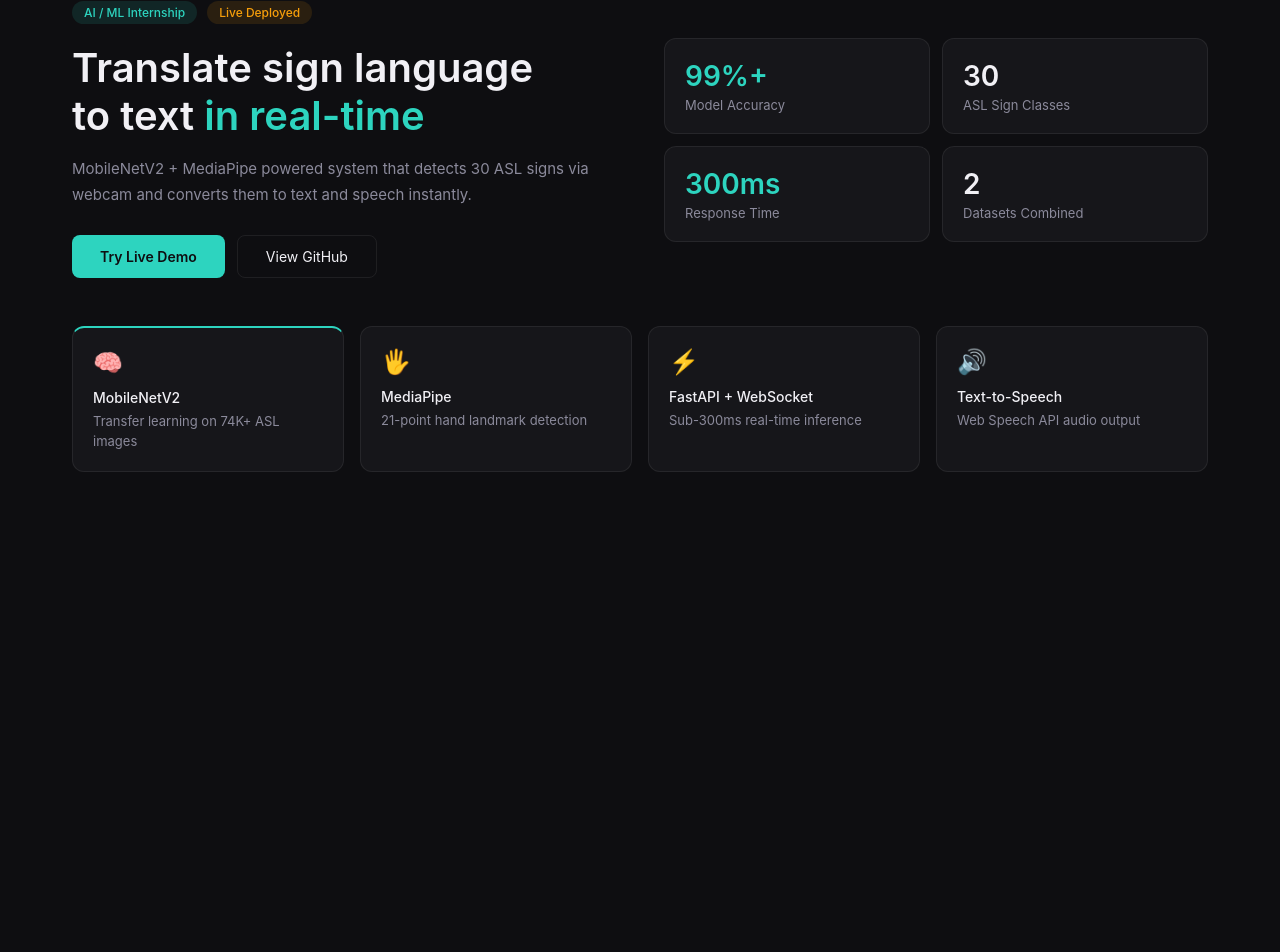
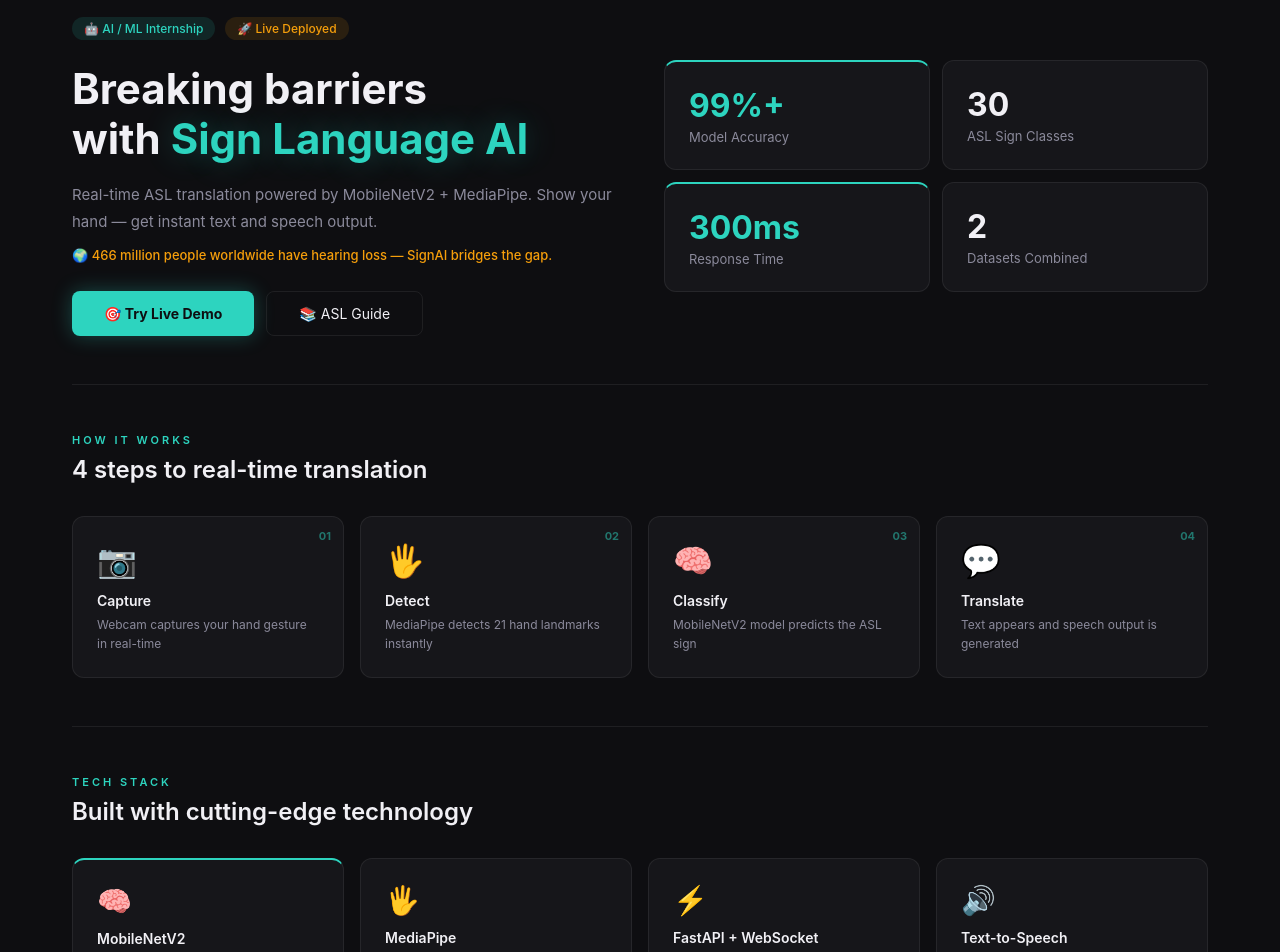
Before and after one commit to zannat23/sign-language-translator, a React (Create React App) app in the folder frontend/: page / in a window 1280 px wide. Shown: the part 107-1059 px from the top of the page. Before the commit the page ends 800 px from the top, so only its background shows below. Built offline with nearby package versions, Linux system fonts and the light colour scheme.

Commit message:
Redesign home page - animations and sections

```diff
--- a/frontend/src/pages/Home.js
+++ b/frontend/src/pages/Home.js
@@ -1,76 +1,130 @@
-import React from 'react';
+import React, { useState, useEffect, useRef } from 'react';
 import { useNavigate } from 'react-router-dom';
+
+function useCountUp(target, duration = 2000) {
+  const [count, setCount] = useState(0);
+  const ref = useRef(null);
+  useEffect(() => {
+    const observer = new IntersectionObserver(([entry]) => {
+      if (entry.isIntersecting) {
+        let start = 0;
+        const increment = target / (duration / 16);
+        const timer = setInterval(() => {
+          start += increment;
+          if (start >= target) { setCount(target); clearInterval(timer); }
+          else setCount(Math.floor(start));
+        }, 16);
+        observer.disconnect();
+      }
+    });
+    if (ref.current) observer.observe(ref.current);
+    return () => observer.disconnect();
+  }, [target, duration]);
+  return [count, ref];
+}
 
 function Home() {
   const navigate = useNavigate();
+  const [hoveredFeature, setHoveredFeature] = useState(null);
+  const [hoveredStep, setHoveredStep] = useState(null);
+  const [acc, accRef] = useCountUp(99);
+  const [classes, classRef] = useCountUp(30);
+  const [ms, msRef] = useCountUp(300);
+  const [datasets, datasetsRef] = useCountUp(2);
 
-  const stats = [
-    { val: '99%+', label: 'Model Accuracy', accent: true },
-    { val: '30', label: 'ASL Sign Classes', accent: false },
-    { val: '300ms', label: 'Response Time', accent: true },
-    { val: '2', label: 'Datasets Combined', accent: false },
+  const steps = [
+    { icon: '📷', title: 'Capture', desc: 'Webcam captures your hand gesture in real-time' },
+    { icon: '🖐️', title: 'Detect', desc: 'MediaPipe detects 21 hand landmarks instantly' },
+    { icon: '🧠', title: 'Classify', desc: 'MobileNetV2 model predicts the ASL sign' },
+    { icon: '💬', title: 'Translate', desc: 'Text appears and speech output is generated' },
   ];
 
   const features = [
-    { icon: '🧠', title: 'MobileNetV2', desc: 'Transfer learning on 74K+ ASL images' },
-    { icon: '🖐️', title: 'MediaPipe', desc: '21-point hand landmark detection' },
-    { icon: '⚡', title: 'FastAPI + WebSocket', desc: 'Sub-300ms real-time inference' },
-    { icon: '🔊', title: 'Text-to-Speech', desc: 'Web Speech API audio output' },
+    { icon: '🧠', title: 'MobileNetV2', desc: 'Transfer learning on 74K+ ASL images — 99%+ accuracy' },
+    { icon: '🖐️', title: 'MediaPipe', desc: '21-point hand landmark detection in real-time' },
+    { icon: '⚡', title: 'FastAPI + WebSocket', desc: 'Persistent connection — sub-300ms inference' },
+    { icon: '🔊', title: 'Text-to-Speech', desc: 'Web Speech API — instant audio output' },
   ];
 
-  const cardStyle = (i) => ({
-    background: 'var(--bg2)',
-    border: '1px solid var(--border)',
-    borderRadius: '12px',
-    padding: '20px',
-    borderTop: i === 0 ? '2px solid var(--accent)' : '1px solid var(--border)',
-  });
+  return (
+    <div style={{ maxWidth: '1200px', margin: '0 auto', padding: '0 32px' }}>
 
-  return (
-    <div style={{ padding: '48px 32px', maxWidth: '1200px', margin: '0 auto' }}>
-
-      <div style={{ display: 'grid', gridTemplateColumns: '1fr 1fr', gap: '48px', alignItems: 'center', marginBottom: '48px' }}>
+      {/* Hero Section */}
+      <div style={{
+        display: 'grid', gridTemplateColumns: '1fr 1fr',
+        gap: '48px', alignItems: 'center',
+        padding: '64px 0 48px',
+        borderBottom: '1px solid var(--border)'
+      }}>
         <div>
-          <div style={{ display: 'flex', gap: '10px', marginBottom: '20px' }}>
+          <div style={{ display: 'flex', gap: '10px', marginBottom: '24px' }}>
             <span style={{ fontSize: '12px', padding: '4px 12px', borderRadius: '20px', background: 'rgba(45,212,191,0.12)', color: 'var(--accent)', fontWeight: '500' }}>
-              AI / ML Internship
+              🤖 AI / ML Internship
             </span>
             <span style={{ fontSize: '12px', padding: '4px 12px', borderRadius: '20px', background: 'rgba(245,158,11,0.12)', color: 'var(--accent2)', fontWeight: '500' }}>
-              Live Deployed
+              🚀 Live Deployed
             </span>
           </div>
 
-          <h1 style={{ fontSize: '40px', fontWeight: '600', lineHeight: '1.2', marginBottom: '16px' }}>
-            Translate sign language
-            <br />
-            to text <span style={{ color: 'var(--accent)' }}>in real-time</span>
+          <h1 style={{ fontSize: '42px', fontWeight: '700', lineHeight: '1.2', marginBottom: '16px' }}>
+            Breaking barriers<br />
+            with <span style={{
+              color: 'var(--accent)',
+              textShadow: '0 0 30px rgba(45,212,191,0.3)'
+            }}>Sign Language AI</span>
           </h1>
 
-          <p style={{ fontSize: '15px', color: 'var(--text2)', lineHeight: '1.7', marginBottom: '28px' }}>
-            MobileNetV2 + MediaPipe powered system that detects 30 ASL signs via webcam and converts them to text and speech instantly.
+          <p style={{ fontSize: '15px', color: 'var(--text2)', lineHeight: '1.8', marginBottom: '12px' }}>
+            Real-time ASL translation powered by MobileNetV2 + MediaPipe. Show your hand — get instant text and speech output.
+          </p>
+
+          <p style={{ fontSize: '13px', color: 'var(--accent2)', marginBottom: '28px', fontWeight: '500' }}>
+            🌍 466 million people worldwide have hearing loss — SignAI bridges the gap.
           </p>
 
           <div style={{ display: 'flex', gap: '12px' }}>
             <button
               onClick={() => navigate('/detect')}
-              style={{ background: 'var(--accent)', color: 'var(--bg1)', border: 'none', padding: '12px 28px', borderRadius: '8px', fontSize: '14px', fontWeight: '600' }}
+              style={{
+                background: 'var(--accent)', color: 'var(--bg1)',
+                border: 'none', padding: '13px 32px',
+                borderRadius: '8px', fontSize: '14px', fontWeight: '700',
+                cursor: 'pointer', boxShadow: '0 0 20px rgba(45,212,191,0.3)',
+                transition: 'all 0.2s'
+              }}
             >
-              Try Live Demo
+              🎯 Try Live Demo
             </button>
             <button
-              onClick={() => window.open('https://github.com/zannat23/sign-language-translator', '_blank')}
-              style={{ background: 'transparent', color: 'var(--text1)', border: '1px solid var(--border)', padding: '12px 28px', borderRadius: '8px', fontSize: '14px' }}
+              onClick={() => navigate('/guide')}
+              style={{
+                background: 'transparent', color: 'var(--text1)',
+                border: '1px solid var(--border)', padding: '13px 32px',
+                borderRadius: '8px', fontSize: '14px', cursor: 'pointer',
+                transition: 'all 0.2s'
+              }}
             >
-              View GitHub
+              📚 ASL Guide
             </button>
           </div>
         </div>
 
+        {/* Stats */}
         <div style={{ display: 'grid', gridTemplateColumns: '1fr 1fr', gap: '12px' }}>
-          {stats.map((s, i) => (
-            <div key={i} style={{ background: 'var(--bg2)', border: '1px solid var(--border)', borderRadius: '12px', padding: '20px' }}>
-              <div style={{ fontSize: '28px', fontWeight: '600', color: s.accent ? 'var(--accent)' : 'var(--text1)' }}>
-                {s.val}
+          {[
+            { val: acc, suffix: '%+', label: 'Model Accuracy', ref: accRef, accent: true },
+            { val: classes, suffix: '', label: 'ASL Sign Classes', ref: classRef, accent: false },
+            { val: ms, suffix: 'ms', label: 'Response Time', ref: msRef, accent: true },
+            { val: datasets, suffix: '', label: 'Datasets Combined', ref: datasetsRef, accent: false },
+          ].map((s, i) => (
+            <div key={i} ref={s.ref} style={{
+              background: 'var(--bg2)', border: '1px solid var(--border)',
+              borderRadius: '12px', padding: '24px',
+              borderTop: s.accent ? '2px solid var(--accent)' : '1px solid var(--border)',
+              transition: 'transform 0.2s',
+            }}>
+              <div style={{ fontSize: '32px', fontWeight: '700', color: s.accent ? 'var(--accent)' : 'var(--text1)' }}>
+                {s.val}{s.suffix}
               </div>
               <div style={{ fontSize: '13px', color: 'var(--text2)', marginTop: '4px' }}>
                 {s.label}
@@ -80,20 +134,102 @@ function Home() {
         </div>
       </div>
 
-      <div style={{ display: 'grid', gridTemplateColumns: 'repeat(4, 1fr)', gap: '16px' }}>
-        {features.map((f, i) => (
-          <div key={i} style={cardStyle(i)}>
-            <div style={{ fontSize: '24px', marginBottom: '12px' }}>
-              {f.icon}
+      {/* How it Works */}
+      <div style={{ padding: '48px 0', borderBottom: '1px solid var(--border)' }}>
+        <div style={{ fontSize: '11px', color: 'var(--accent)', letterSpacing: '3px', fontWeight: '600', marginBottom: '8px' }}>
+          HOW IT WORKS
+        </div>
+        <h2 style={{ fontSize: '24px', fontWeight: '600', marginBottom: '32px' }}>
+          4 steps to real-time translation
+        </h2>
+        <div style={{ display: 'grid', gridTemplateColumns: 'repeat(4, 1fr)', gap: '16px' }}>
+          {steps.map((s, i) => (
+            <div
+              key={i}
+              onMouseEnter={() => setHoveredStep(i)}
+              onMouseLeave={() => setHoveredStep(null)}
+              style={{
+                background: hoveredStep === i ? 'rgba(45,212,191,0.08)' : 'var(--bg2)',
+                border: hoveredStep === i ? '1px solid var(--accent)' : '1px solid var(--border)',
+                borderRadius: '12px', padding: '24px',
+                transition: 'all 0.3s', cursor: 'default',
+                position: 'relative'
+              }}
+            >
+              <div style={{
+                position: 'absolute', top: '12px', right: '12px',
+                fontSize: '11px', fontWeight: '700',
+                color: 'var(--accent)', opacity: 0.5
+              }}>
+                0{i + 1}
+              </div>
+              <div style={{ fontSize: '32px', marginBottom: '12px' }}>{s.icon}</div>
+              <div style={{ fontSize: '14px', fontWeight: '600', marginBottom: '6px', color: hoveredStep === i ? 'var(--accent)' : 'var(--text1)' }}>
+                {s.title}
+              </div>
+              <div style={{ fontSize: '12px', color: 'var(--text2)', lineHeight: '1.6' }}>
+                {s.desc}
+              </div>
             </div>
-            <div style={{ fontSize: '14px', fontWeight: '500', marginBottom: '6px' }}>
-              {f.title}
+          ))}
+        </div>
+      </div>
+
+      {/* Features */}
+      <div style={{ padding: '48px 0' }}>
+        <div style={{ fontSize: '11px', color: 'var(--accent)', letterSpacing: '3px', fontWeight: '600', marginBottom: '8px' }}>
+          TECH STACK
+        </div>
+        <h2 style={{ fontSize: '24px', fontWeight: '600', marginBottom: '32px' }}>
+          Built with cutting-edge technology
+        </h2>
+        <div style={{ display: 'grid', gridTemplateColumns: 'repeat(4, 1fr)', gap: '16px' }}>
+          {features.map((f, i) => (
+            <div
+              key={i}
+              onMouseEnter={() => setHoveredFeature(i)}
+              onMouseLeave={() => setHoveredFeature(null)}
+              style={{
+                background: hoveredFeature === i ? 'rgba(45,212,191,0.08)' : 'var(--bg2)',
+                border: hoveredFeature === i ? '1px solid var(--accent)' : '1px solid var(--border)',
+                borderRadius: '12px', padding: '24px',
+                borderTop: i === 0 ? '2px solid var(--accent)' : hoveredFeature === i ? '2px solid var(--accent)' : '1px solid var(--border)',
+                transition: 'all 0.3s', cursor: 'default',
+                transform: hoveredFeature === i ? 'translateY(-4px)' : 'translateY(0)',
+              }}
+            >
+              <div style={{ fontSize: '28px', marginBottom: '12px' }}>{f.icon}</div>
+              <div style={{ fontSize: '14px', fontWeight: '600', marginBottom: '6px' }}>{f.title}</div>
+              <div style={{ fontSize: '12px', color: 'var(--text2)', lineHeight: '1.6' }}>{f.desc}</div>
             </div>
-            <div style={{ fontSize: '13px', color: 'var(--text2)', lineHeight: '1.5' }}>
-              {f.desc}
-            </div>
-          </div>
-        ))}
+          ))}
+        </div>
+      </div>
+
+      {/* CTA Bottom */}
+      <div style={{
+        padding: '48px', marginBottom: '48px',
+        background: 'linear-gradient(135deg, rgba(45,212,191,0.08), rgba(245,158,11,0.05))',
+        border: '1px solid var(--border)', borderRadius: '16px',
+        textAlign: 'center'
+      }}>
+        <div style={{ fontSize: '28px', fontWeight: '700', marginBottom: '12px' }}>
+          Ready to try SignAI? 🤟
+        </div>
+        <div style={{ fontSize: '14px', color: 'var(--text2)', marginBottom: '24px' }}>
+          No installation required — just open and start signing
+        </div>
+        <button
+          onClick={() => navigate('/detect')}
+          style={{
+            background: 'var(--accent)', color: 'var(--bg1)',
+            border: 'none', padding: '14px 40px',
+            borderRadius: '8px', fontSize: '15px', fontWeight: '700',
+            cursor: 'pointer', boxShadow: '0 0 20px rgba(45,212,191,0.3)'
+          }}
+        >
+          Launch SignAI →
+        </button>
       </div>
 
     </div>
```
